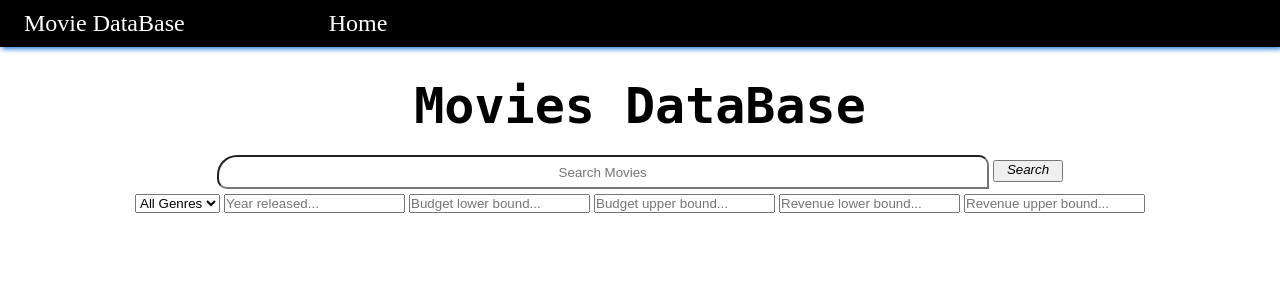
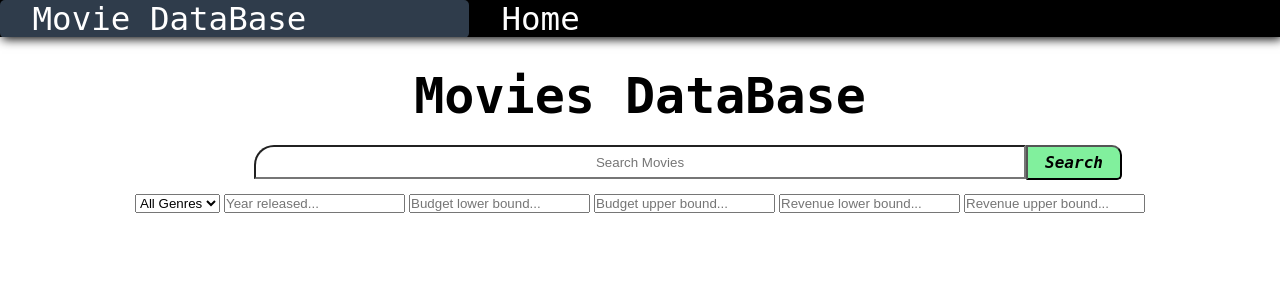
Before and after one commit to NickGreen02/TeamBMovieDatabase, a Node server app: page / in a window 1280 px wide. Shown: the top 300 px of the page. Run offline with Node 20, Linux system fonts and the light colour scheme; some libraries are stand-ins or nearby versions.

Commit message:
improved search bar, and nav bar

```diff
--- a/public/css/style.css
+++ b/public/css/style.css
@@ -7,10 +7,12 @@
 
 nav{
  width: 100%;
- padding-top: 10px;
+ /* padding-top: 10px; */
+ padding-bottom: 0px;
  height: 2.3em;
  background-color: black;
- box-shadow: 2px 2px 5px rgb(40, 125, 215);
+ box-shadow: 2px 2px 10px rgb(0, 0, 0);
+ /* box-shadow: 2px 2px 10px rgb(245, 239, 157); */
  margin-bottom: 30px;
 }
 
@@ -30,24 +32,51 @@ nav{
  /* background-color: black; */
 }
 
+
+
 .search .searchBar{
  width: 60%;
  height: 2.3em;
  text-align: center;
- border-radius: 20px 10px 0px ;
+ border-radius: 20px 0px 0px 0px;
  margin-bottom: 5px;
+ padding-right: 0;
+ margin-right: 0;
 }
 form.search input[type=text]:focus{
 outline: 0;
 }
 
-.searchButton{
- display: inline-block;
- /* background-color: lime;
- border-color: green; */
+.search-box{
+  margin-bottom: 10px;
+  /* display: inline-block; */
+}
+
+button{
+  display: inline-block;
+  position: absolute;
+  background-color: rgb(129, 240, 157);
+ /* border-color: black;  */
+ font-weight:900;
+ font-size: 16px;
+ border-radius: 0px 10px 5px 0px;
+ /* border: none; */
+ font-family: monospace;
+ /* color: green; */
  /* border-radius: 20px 20px; */
- width: 5em;
+ width: 6em;
+ height: 35px;
+ /* height: 20px; */
+ /* padding-top: 3px; */
+ /* margin-top: 10px; */
  /* height: 1em; */
+
+}
+button:hover{
+  color: white;
+}
+button:focus{
+  background-color: rgb(76, 219, 219);
 }
 
 .search-selection{
@@ -61,15 +90,16 @@ a{
  color: white;
 }
 ul li a{
- display: inline;
- font-size: 1.5em;
+ /* display: inline-block; */
+ /* text-align: center; */
+ font-size: 2.5em;
  font-weight: 300px;
  padding-left: 1em;
  padding-right: 5em;
- text-align: center;
+ font-family:monospace;
 }
 a:hover{
- background-color: rgb(165, 209, 247);
+ background-color: rgb(47, 60, 75);
  border-radius: 5px 5px ;
 }
 /* li{
--- a/views/home.ejs
+++ b/views/home.ejs
@@ -11,7 +11,7 @@
 
     <nav>
       <ul>
-        <li style="float:left"><a href="#">Movie DataBase</a></li>
+        <li style="float:left"><a>Movie DataBase</a></li>
 
          <li><a href="http://localhost:3000/">Home</a></li>
 
@@ -27,8 +27,10 @@
 <div class="container">
   <div class="search-selection">
     <form class="search" action="/" method="POST">
+      <div class="search-box">
         <input class="searchBar" type="text" placeholder="Search Movies" name = "movName">
         <button><i class="searchButton" >Search</i></button>
+      </div>
           <div class="filter-box">
             <!-- <div class="filter-box-header">
               <h3>Filter </h3>
--- a/views/movies.ejs
+++ b/views/movies.ejs
@@ -12,7 +12,7 @@
 
   <nav>
     <ul>
-      <li style="float:left"><a href="#">Movie DataBase</a></li>
+      <li style="float:left"><a>Movie DataBase</a></li>
 
        <li><a href="http://localhost:3000/">Home</a></li>
 
@@ -26,7 +26,7 @@
 
 <!-- <button onclick="location.href = 'localhost:3000'" id="homeButton" >Home</button> -->
 
-<button onclick="window.location.href = 'http://localhost:3000/'" id="homeButton" >Home</button>
+<!-- <button onclick="window.location.href = 'http://localhost:3000/'" id="homeButton" >Home</button> -->
 
 <div class = "film-container">
     <div id = "film-box">
```
